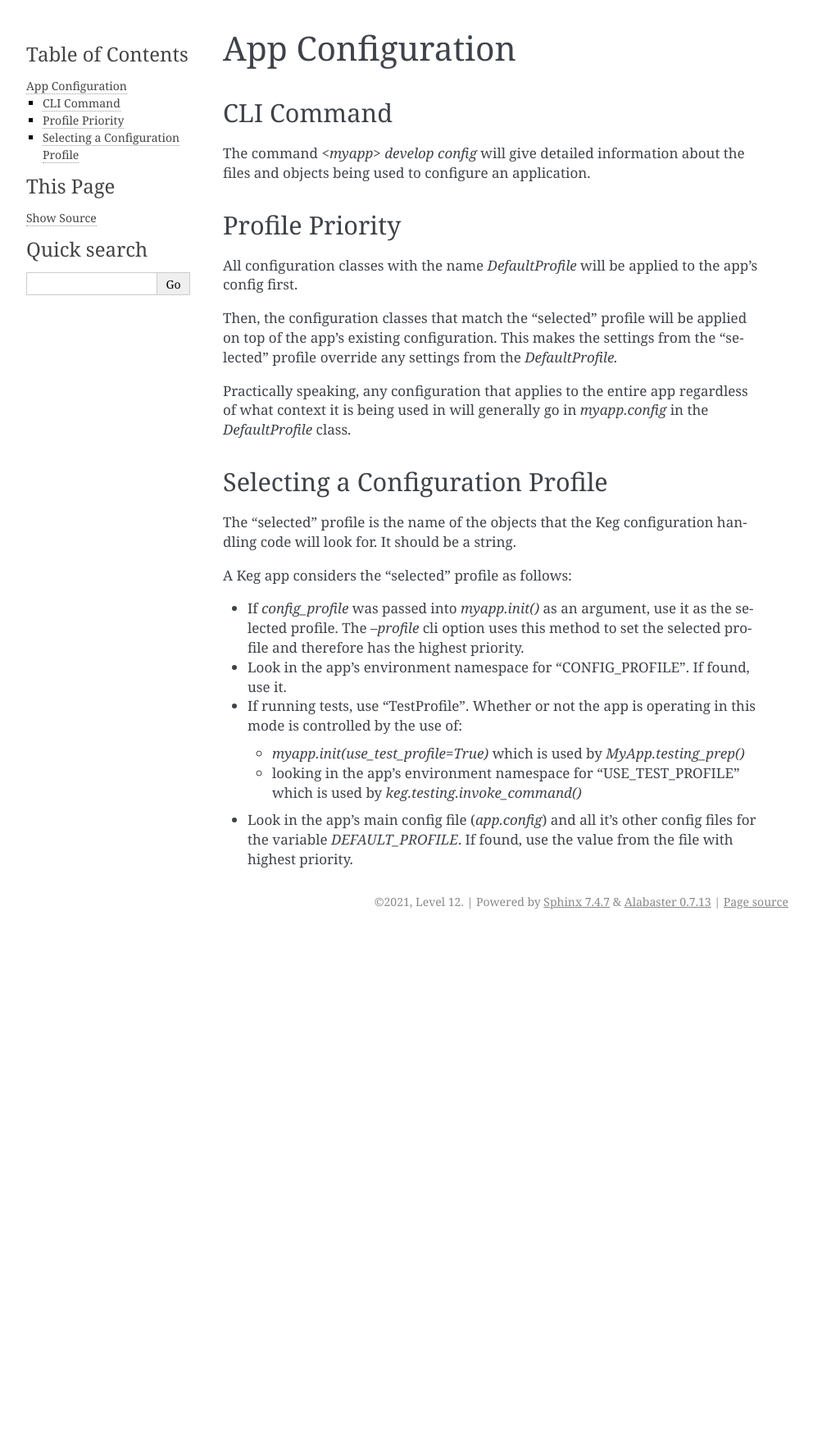
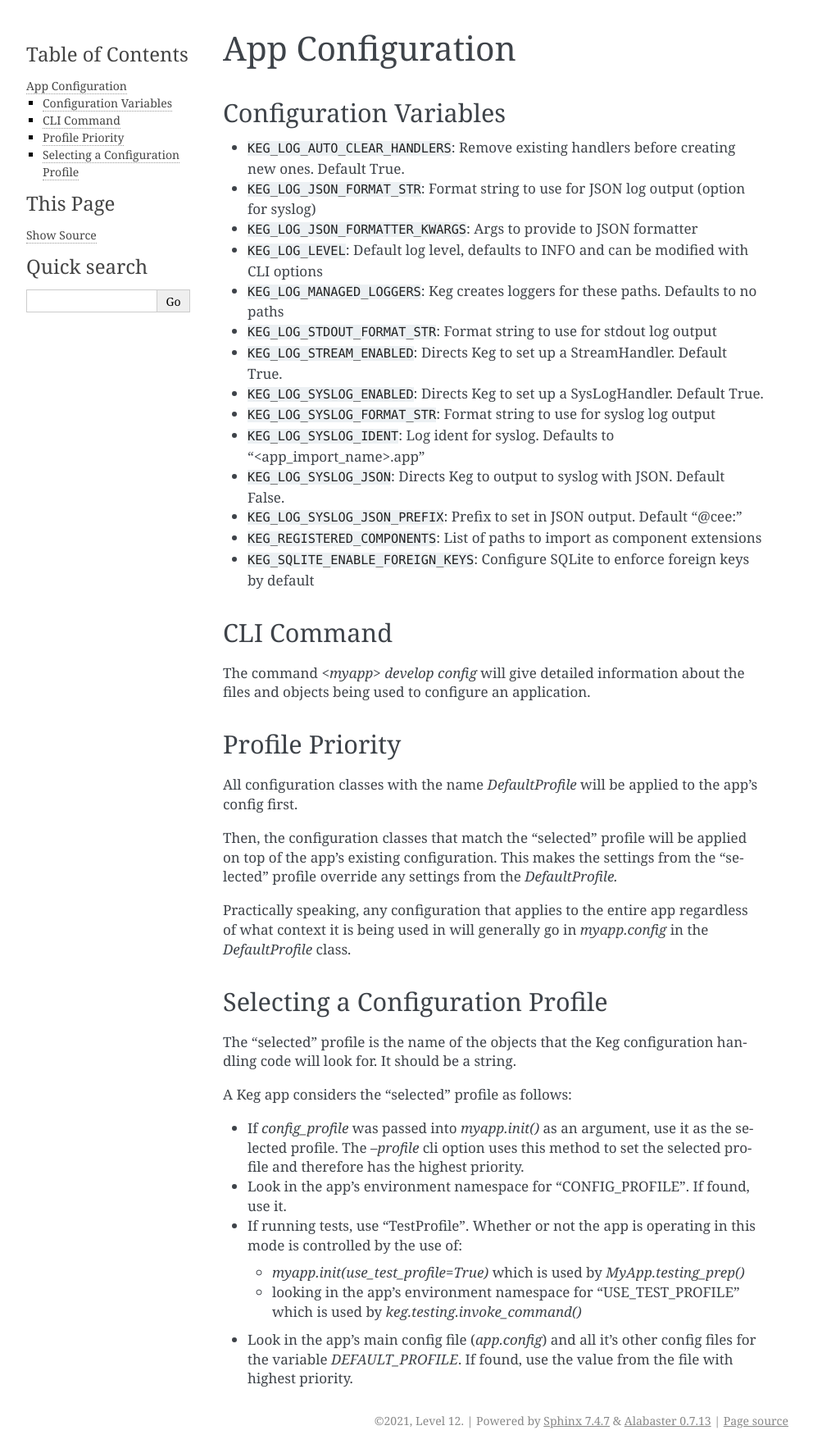
Before and after one commit to level12/keg, a Sphinx documentation site: the page built from docs/source/readme/configuration.rst, in a window 1280 px wide. Shown: the whole page at 82% size, without its empty margins (148-1140 px from the left). Built offline with Sphinx 7.4.7, drawn with Linux system fonts in a browser that asks for light colours; the version number could not be read and is left out; before the commit the page ends 1139 px from its top, so only the background shows below that.

```diff
--- a/docs/source/readme/configuration.rst
+++ b/docs/source/readme/configuration.rst
@@ -1,5 +1,23 @@
 App Configuration
 =================
+
+Configuration Variables
+-----------------------
+
+- ``KEG_LOG_AUTO_CLEAR_HANDLERS``: Remove existing handlers before creating new ones. Default True.
+- ``KEG_LOG_JSON_FORMAT_STR``: Format string to use for JSON log output (option for syslog)
+- ``KEG_LOG_JSON_FORMATTER_KWARGS``: Args to provide to JSON formatter
+- ``KEG_LOG_LEVEL``: Default log level, defaults to INFO and can be modified with CLI options
+- ``KEG_LOG_MANAGED_LOGGERS``: Keg creates loggers for these paths. Defaults to no paths
+- ``KEG_LOG_STDOUT_FORMAT_STR``: Format string to use for stdout log output
+- ``KEG_LOG_STREAM_ENABLED``: Directs Keg to set up a StreamHandler. Default True.
+- ``KEG_LOG_SYSLOG_ENABLED``: Directs Keg to set up a SysLogHandler. Default True.
+- ``KEG_LOG_SYSLOG_FORMAT_STR``: Format string to use for syslog log output
+- ``KEG_LOG_SYSLOG_IDENT``: Log ident for syslog. Defaults to "<app_import_name>.app"
+- ``KEG_LOG_SYSLOG_JSON``: Directs Keg to output to syslog with JSON. Default False.
+- ``KEG_LOG_SYSLOG_JSON_PREFIX``: Prefix to set in JSON output. Default "@cee:"
+- ``KEG_REGISTERED_COMPONENTS``: List of paths to import as component extensions
+- ``KEG_SQLITE_ENABLE_FOREIGN_KEYS``: Configure SQLite to enforce foreign keys by default
 
 CLI Command
 -----------
```
Also changed, not shown: readme.rst (+0 -15 lines), 2 other files.
